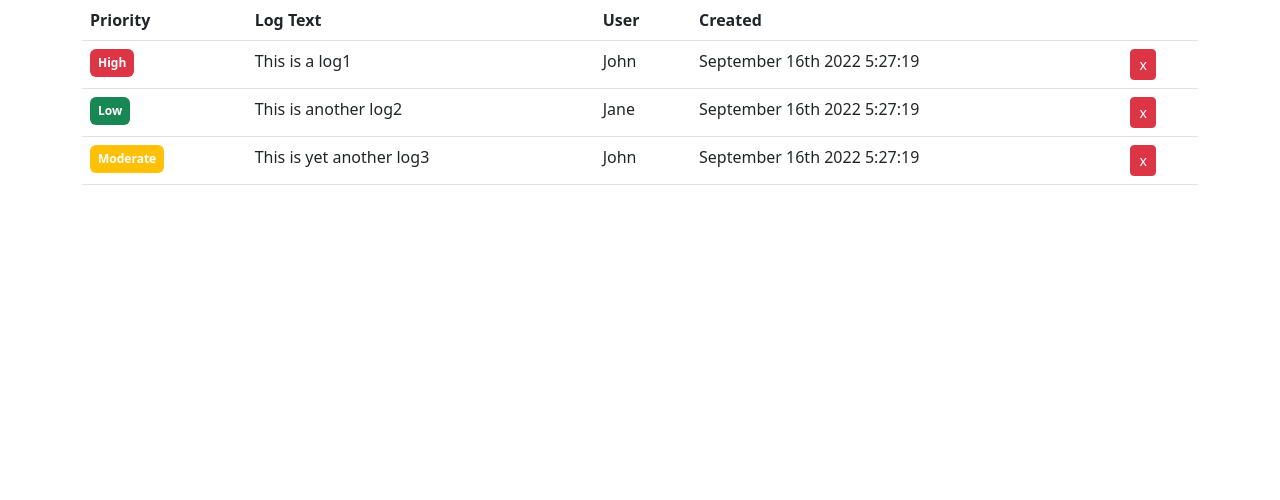
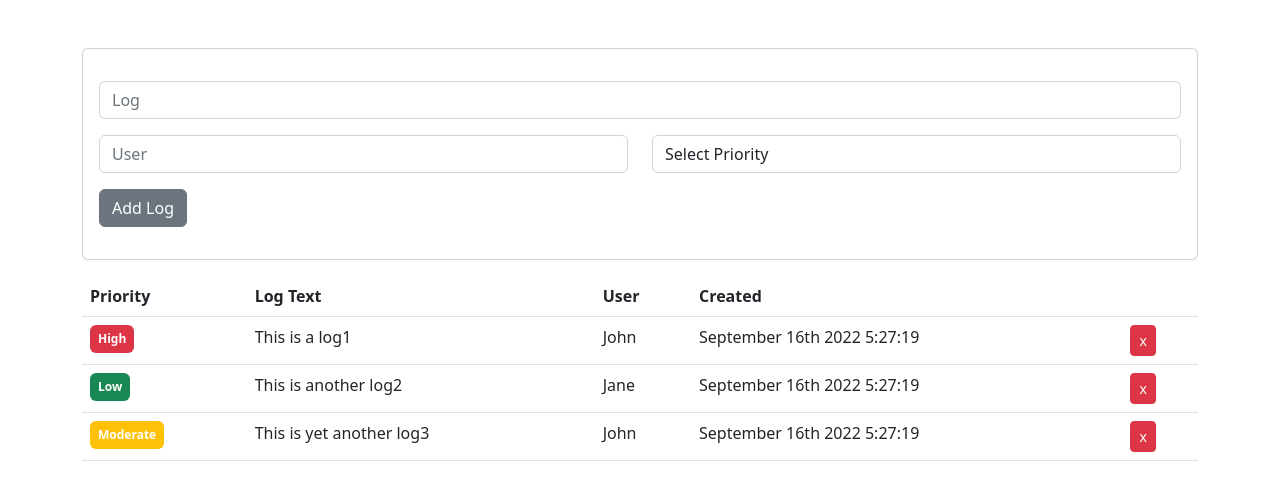
Before and after one commit to jamesonarnett/bugLogger, a React app: page / in a window 1280 px wide. Shown: the top 500 px of the page. Built offline with nearby package versions, Linux system fonts and the light colour scheme; the HTML template or start-up script is replaced by a standard one.

Commit message:
Adds AddLogItem

```diff
--- a/src/App.js
+++ b/src/App.js
@@ -1,7 +1,9 @@
 import React, { useState } from "react";
-import LogItem from "./components/LogItem.jsx";
 import Container from "react-bootstrap/Container";
 import Table from "react-bootstrap/Table";
+
+import LogItem from "./components/LogItem.jsx";
+import AddLogItem from "./components/AddLogItem.jsx";
 
 const App = () => {
   const [logs, setLogs] = useState([
@@ -31,6 +33,7 @@ const App = () => {
 
   return (
     <Container>
+      <AddLogItem />
       <Table>
         <thead>
           <tr>
--- /dev/null
+++ b/src/components/AddLogItem.jsx
@@ -0,0 +1,60 @@
+import React, { useState } from "react";
+import Card from "react-bootstrap/Card";
+import Form from "react-bootstrap/Form";
+import Row from "react-bootstrap/Row";
+import Col from "react-bootstrap/Col";
+import Button from "react-bootstrap/Button";
+
+const AddLogItem = () => {
+  const [text, setText] = useState("");
+  const [user, setUser] = useState("");
+  const [priority, setPriority] = useState("");
+
+  return (
+    <Card className="mt-5 mb-3">
+      <Card.Body>
+        <Form>
+          <Row className="my-3">
+            <Col>
+              <Form.Control
+                placeholder="Log"
+                value={text}
+                onChange={(e) => setText(e.target.value)}
+              />
+            </Col>
+          </Row>
+          <Row>
+            <Col>
+              <Form.Control
+                placeholder="User"
+                value={user}
+                onChange={(e) => setUser(e.target.value)}
+              />
+            </Col>
+            <Col>
+              <Form.Control
+                as="select"
+                value={priority}
+                onChange={(e) => setPriority(e.target.value)}
+              >
+                <option value="0">Select Priority</option>
+                <option value="low">Low</option>
+                <option value="moderate">Moderate</option>
+                <option value="high">High</option>
+              </Form.Control>
+            </Col>
+          </Row>
+          <Row className="my-3">
+            <Col>
+              <Button variant="secondary" type="submit" block="true">
+                Add Log
+              </Button>
+            </Col>
+          </Row>
+        </Form>
+      </Card.Body>
+    </Card>
+  );
+};
+
+export default AddLogItem;
```
